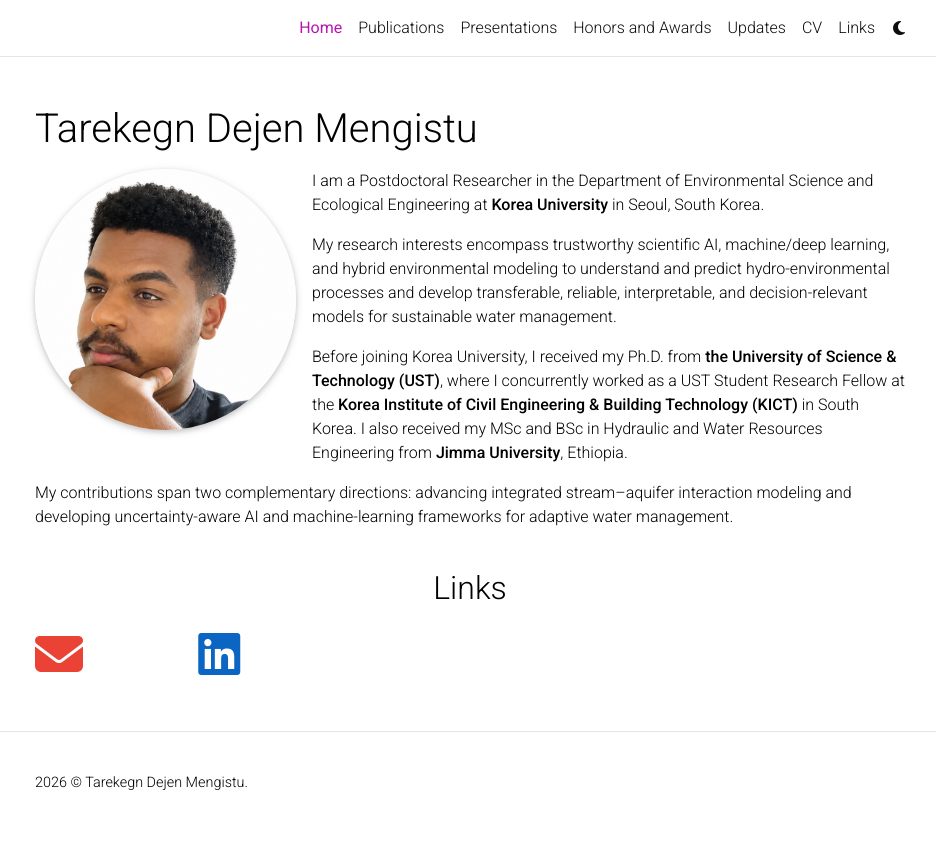
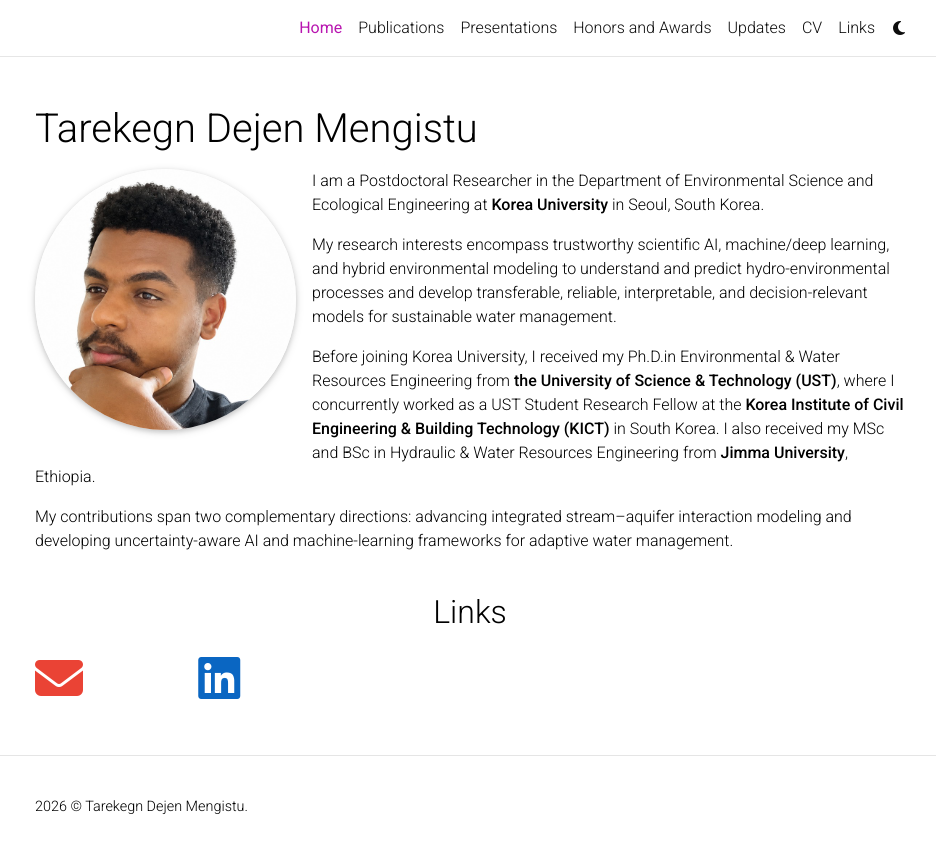
Before and after one commit to tdmengistu/tdmengistu.github.io, a Jekyll site: the page built from _pages/about.md, in a window 1280 px wide. Shown: the top 853 px of the page, without its empty margins (170-1106 px from the left). Built offline with Jekyll 4.4.1, drawn with Linux system fonts in a browser that asks for light colours; a style sheet for code colours, icons or effects is not loaded.

Commit message:
Update about.md

```diff
--- a/_pages/about.md
+++ b/_pages/about.md
@@ -17,6 +17,6 @@
 
 My research interests encompass trustworthy scientific AI, machine/deep learning, and hybrid environmental modeling to understand and predict hydro-environmental processes and develop transferable, reliable, interpretable, and decision-relevant models for sustainable water management.
 
-Before joining Korea University, I received my Ph.D. from **the University of Science & Technology (UST)**, where I concurrently worked as a UST Student Research Fellow at the **Korea Institute of Civil Engineering & Building Technology (KICT)** in South Korea. I also received my MSc and BSc in Hydraulic and Water Resources Engineering from **Jimma University**, Ethiopia.
+Before joining Korea University, I received my Ph.D.in Environmental & Water Resources Engineering from **the University of Science & Technology (UST)**, where I concurrently worked as a UST Student Research Fellow at the **Korea Institute of Civil Engineering & Building Technology (KICT)** in South Korea. I also received my MSc and BSc in Hydraulic & Water Resources Engineering from **Jimma University**, Ethiopia.
 
 My contributions span two complementary directions: advancing integrated stream–aquifer interaction modeling and developing uncertainty-aware AI and machine-learning frameworks for adaptive water management.
```
